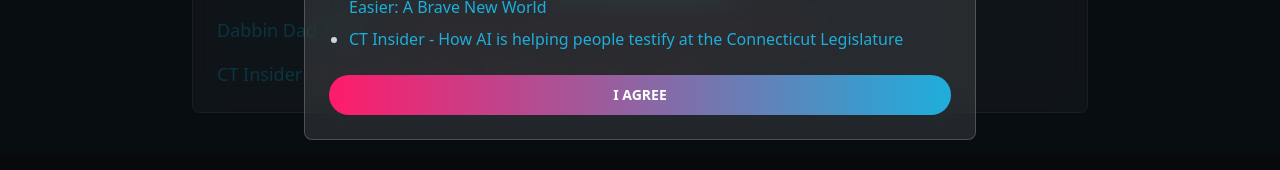
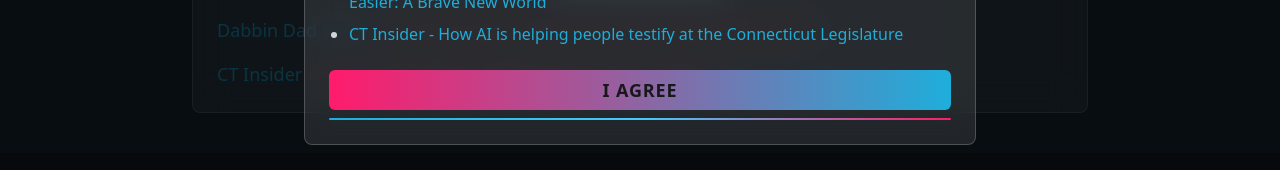
Before and after one commit to aiwebtools/publictestimonywriter, a React (Vite) app: page / in a window 1280 px wide. Shown: the part 489-659 px from the top of the page. Built offline with nearby package versions, Linux system fonts and the light colour scheme.

Commit message:
Improve disclaimer popup appearance
Update the styling of the disclaimer popup to have cooler buttons.

```diff
--- a/src/components/DisclaimerPopup.tsx
+++ b/src/components/DisclaimerPopup.tsx
@@ -71,9 +71,18 @@ const DisclaimerPopup = ({ onAccept }: DisclaimerPopupProps) => {
           </ul>
         </div>
 
-        <Button className="cyberpunk-button w-full" onClick={handleAccept}>
-          I AGREE
-        </Button>
+        <div className="flex flex-col">
+          <Button
+            className="relative overflow-hidden group py-4 text-lg font-bold tracking-wider bg-gradient-to-r from-cyberpunk-pink to-cyberpunk-blue rounded-md hover:shadow-lg hover:shadow-cyberpunk-blue/30 transition-all duration-300 hover:scale-105"
+            onClick={handleAccept}
+          >
+            <span className="relative z-10 inline-flex items-center">
+              <span className="animate-glow">I AGREE</span>
+            </span>
+            <span className="absolute inset-0 bg-gradient-to-r from-cyberpunk-blue to-cyberpunk-pink opacity-0 group-hover:opacity-100 blur-xl transition-opacity duration-500 rounded-md"></span>
+          </Button>
+          <div className="h-[2px] w-full bg-gradient-to-r from-cyberpunk-blue via-cyberpunk-cyan to-cyberpunk-pink mt-2 rounded-full"></div>
+        </div>
       </div>
     </div>
   );
```
